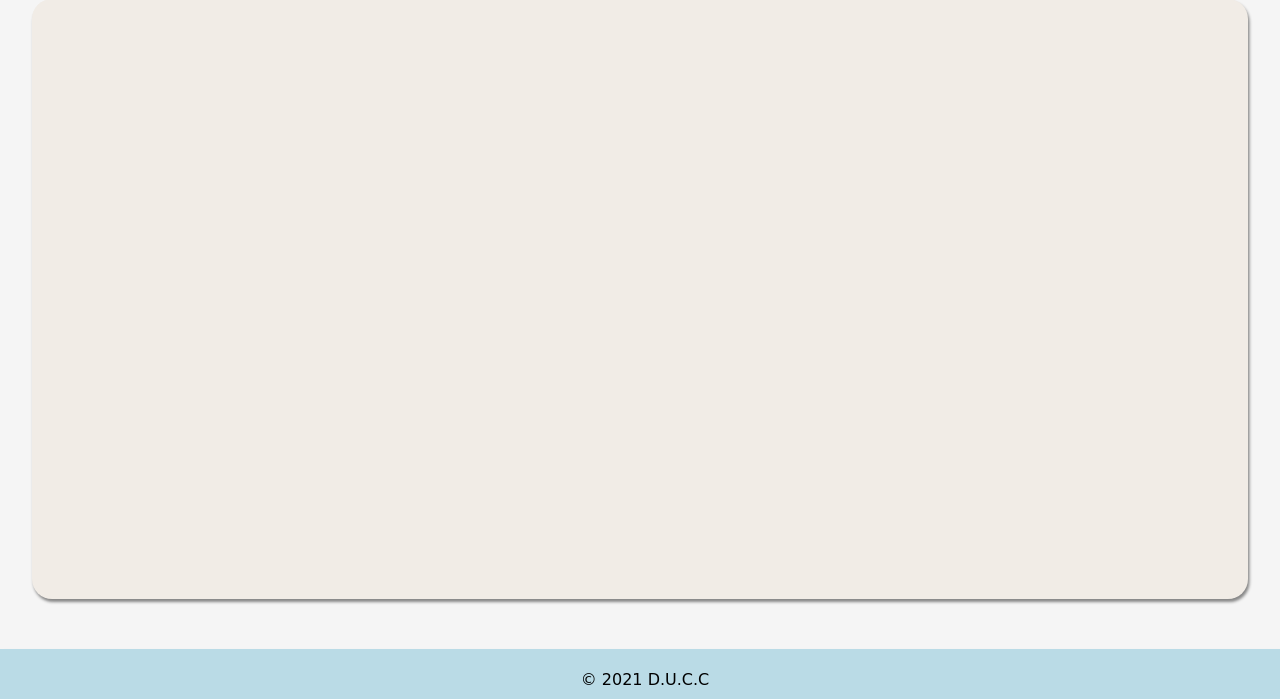
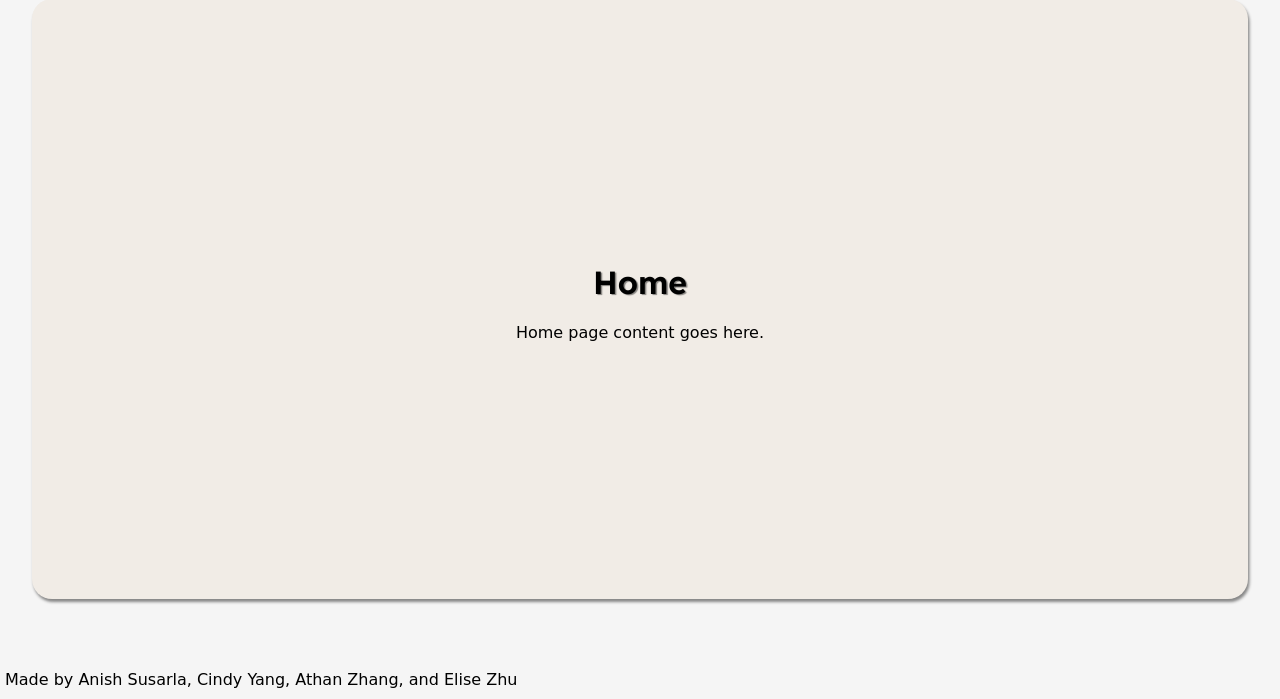
Before and after one commit to anishs37/DUCC, a Flask app: page / in a window 1280 px wide. Shown: the part 101-800 px from the top of the page. Run offline with Flask 2, Linux system fonts and the light colour scheme; some web fonts are replaced.

Commit message:
basic home page, finished base styling

```diff
--- a/app.py
+++ b/app.py
@@ -4,7 +4,7 @@ app = Flask(__name__)
 
 @app.route('/')
 def index():
-    return render_template('base.html', active={
+    return render_template('home.html', active={
         'home': True,
         'about': False,
         'tutorial': False,
--- a/static/css/styles.css
+++ b/static/css/styles.css
@@ -1,8 +1,3 @@
-. {
-    box-sizing: border-box;
-
-}
-
 body {
     background-color: whitesmoke;
     font-family: 'Tilt Neon', cursive;
@@ -11,7 +6,7 @@ body {
 
 h1 {
     font-family: 'Lexend', sans-serif;
-    text-shadow: 1.5px 3.0px 3.0px hsl(0deg 0% 0% / 0.45);
+    text-shadow: 1.5px 1.0px 1.0px hsl(0deg 0% 0% / 0.45);
 }
 
 nav ul {
@@ -67,13 +62,17 @@ nav li a:hover {
     transform: translate(-50%, -50%);
 }
 
+.inner-container {
+    height: max-content;
+    margin: auto;
+    width: max-content;
+}
+
 footer {
-    box-shadow: 1.5px 3.0px 3.0px hsl(0deg 0% 0% / 0.45);
-    background-color: #badbe6;
     text-align: center;
     padding: 5px;
     position: absolute;
     bottom: 0;
+    width: max-content;
     height: 2.5rem;
-    width: 100%;
 }
--- a/templates/base.html
+++ b/templates/base.html
@@ -24,11 +24,13 @@
         </ul>
     </nav>
     <div class="container">
-        <h1>{% block title %}{% endblock %}</h1>
-        {% block content %}{% endblock %}
+        <div class="inner-container">
+            <h1>{% block title %}{% endblock %}</h1>
+            {% block content %}{% endblock %}
+        </div>
     </div>
     <footer>
-        <p>© 2021 D.U.C.C</p>
+        <p>Made by Anish Susarla, Cindy Yang, Athan Zhang, and Elise Zhu</p>
     </footer>
 </body>
 </html>
--- /dev/null
+++ b/templates/home.html
@@ -0,0 +1,5 @@
+{% extends "base.html" %}
+{% block title %}Home{% endblock %}
+{% block content %}
+    <p>Home page content goes here.</p>
+{% endblock %}
```
